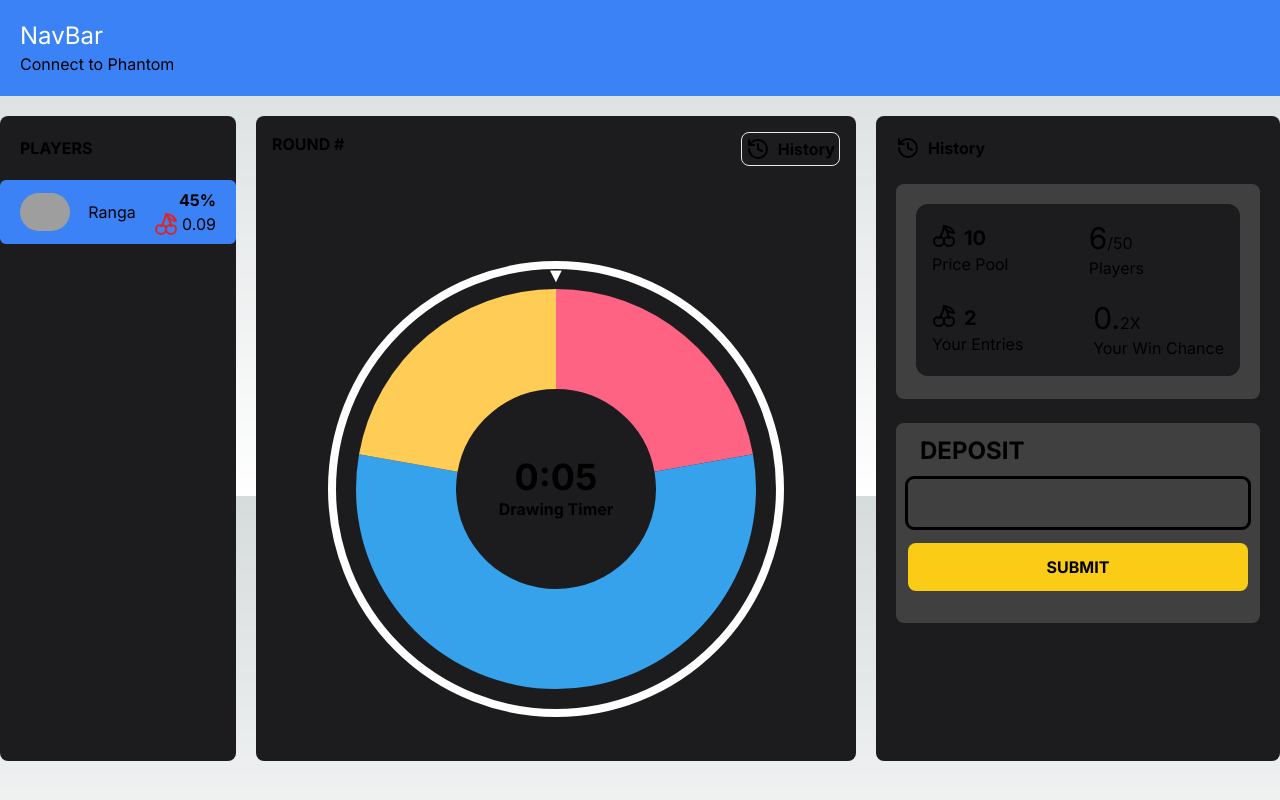
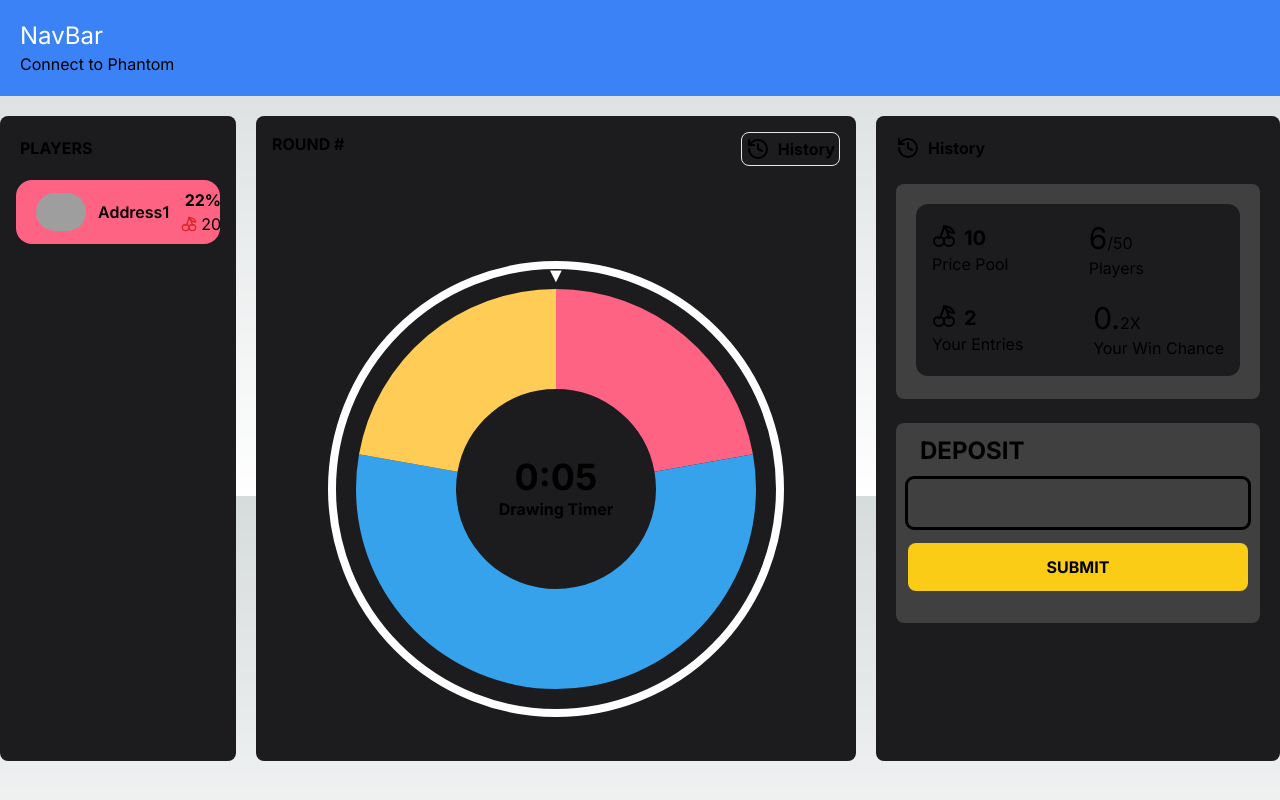
Before and after one commit to Hirusha1-cpu/wheelgame, a Next.js app: page / in a window 1280 px wide. Shown: the top 800 px of the page. Built offline with nearby package versions, Linux system fonts and the light colour scheme; grey boxes are pictures that could not be loaded.

Commit message:
player section

```diff
--- a/components/Players.tsx
+++ b/components/Players.tsx
@@ -1,3 +1,7 @@
+"use client";
+import { selectChartData, selectSolAmount } from "@/lib/features/mainSlice";
+import { useAppSelector } from "@/lib/hooks";
+
 import { Cherry } from "lucide-react";
 import Image from "next/image";
 import React from "react";
@@ -8,7 +12,7 @@ const Players = ({ data }: any) => {
       <div className="p-5">
         <h3 className="text-l font-bold uppercase">Players</h3>
       </div>
-      <div className="flex flex-col gap-2">
+      <div className="flex flex-col gap-4">
         <Player />
       </div>
     </>
@@ -16,8 +20,16 @@ const Players = ({ data }: any) => {
 };
 
 function Player() {
+  const solAmount = useAppSelector(selectSolAmount);
+  const chartData = useAppSelector(selectChartData);
+
+  let totalToken=0
+  for(let i=0;(chartData.datasets[0].data).length>i;i++){
+    totalToken=totalToken+chartData.datasets[0].data[i];
+  }
+  let playerPercentage=Math.round((chartData.datasets[0].data[0]/totalToken)*100);
   return (
-    <div className="flex items-center justify-between rounded-md bg-blue-500 p-2 px-5">
+    <div className="flex items-center justify-between rounded-2xl p-2 px-5 mx-4 gap-3 bg-blue-500" style={{backgroundColor:chartData.datasets[0].backgroundColor}}>
       <Image
         alt="player"
         src="https://img.freepik.com/premium-vector/young-smiling-man-avatar-man-with-brown-beard-mustache-hair-wearing-yellow-sweater-sweatshirt-3d-vector-people-character-illustration-cartoon-minimal-style_365941-860.jpg"
@@ -25,12 +37,12 @@ function Player() {
         height={50}
         className="rounded-full"
       />
-      <h3>Ranga</h3>
+      <h3 className="font-semibold capitalize mr-auto">{chartData.labels[0]}</h3>
       <div className="flex flex-col items-end justify-end">
-        <h4 className="text-l font-bold">45%</h4>
+        <h4 className="text-l font-bold">{playerPercentage}%</h4>
         <h4 className="flex items-center gap-1">
-          <Cherry className="h-6 w-6 text-red-600" />
-          0.09
+          <Cherry className="h-4 w-4 text-red-600" />
+          {chartData.datasets[0].data[0]}
         </h4>
       </div>
     </div>
```
